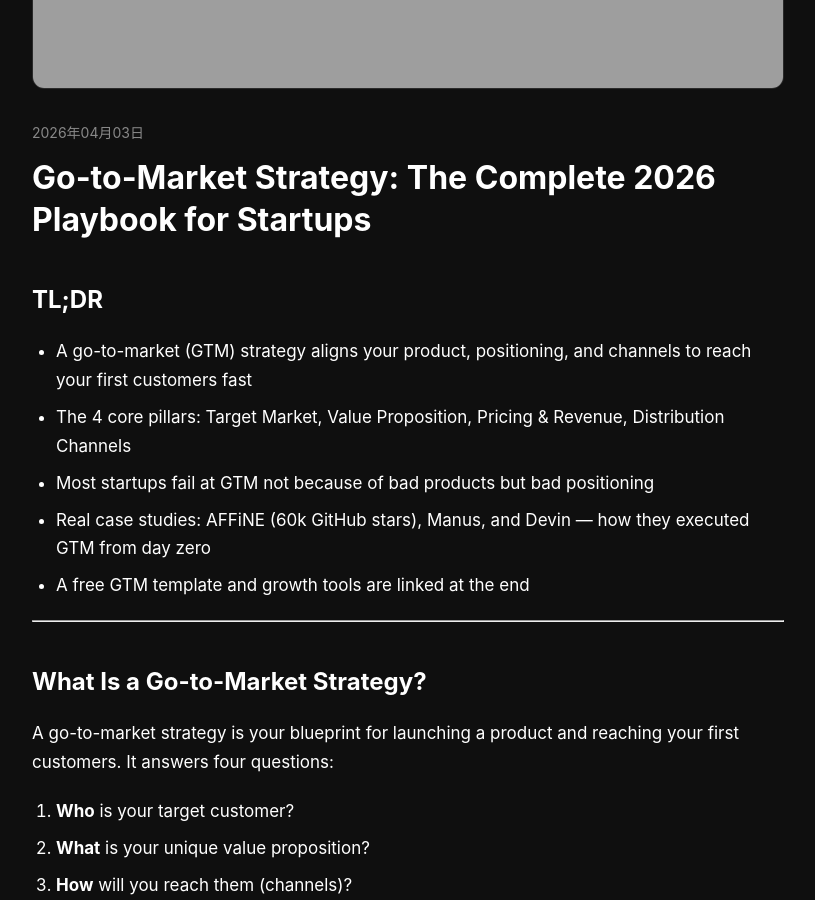
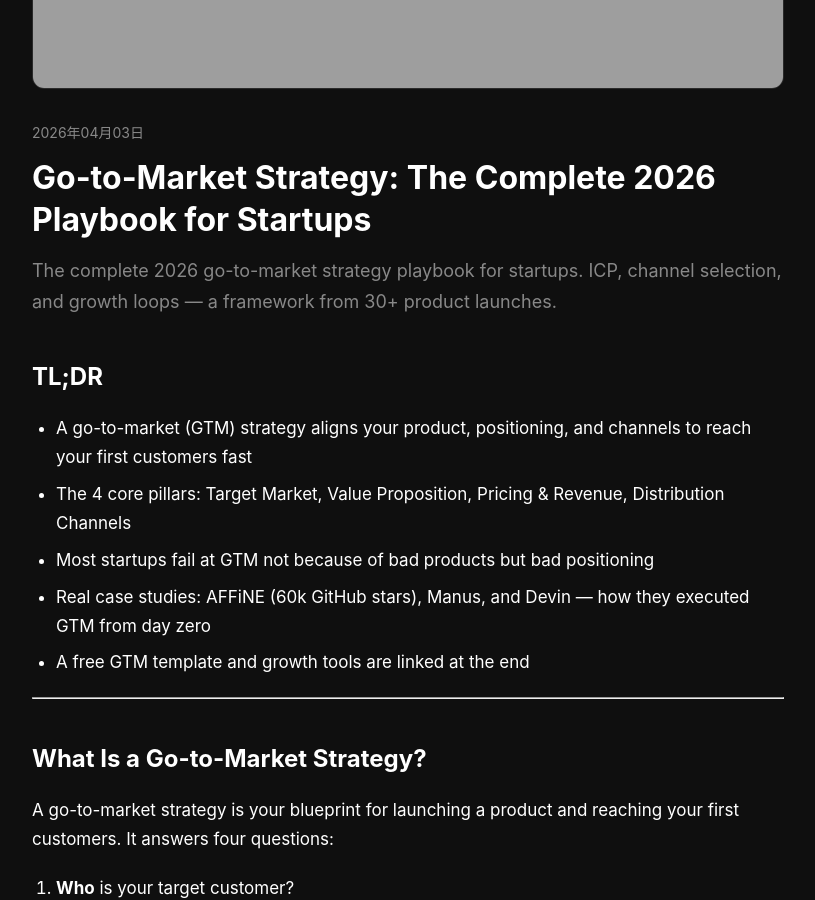
Before and after one commit to Gingiris/growth-tools, a Jekyll site: the page built from _posts/2026-04-03-go-to-market-strategy-the-complete-2026-playbook-for-startups.md, in a window 1280 px wide and 900 px high, scrolled down 587 px. Shown: the whole window, without its empty margins (232-1047 px from the left). Built offline with Jekyll 4.4.1, drawn with Linux system fonts in a browser that asks for light colours.

Commit message:
seo: add meta description to 2026-04-03-go-to-market-strategy-the-complete-2026-playbook-for-startups.md

```diff
--- a/_posts/2026-04-03-go-to-market-strategy-the-complete-2026-playbook-for-startups.md
+++ b/_posts/2026-04-03-go-to-market-strategy-the-complete-2026-playbook-for-startups.md
@@ -4,6 +4,7 @@ title: "Go-to-Market Strategy: The Complete 2026 Playbook for Startups"
 date: 2026-04-03
 canonical_url: https://gingiris.github.io/growth-tools/blog/2026/04/go-to-market-strategy-the-complete-2026-playbook-for-startups/
 image: "https://gingiris.github.io/growth-tools/assets/images/blog-saas-gtm.jpg"
+description: "The complete 2026 go-to-market strategy playbook for startups. ICP, channel selection, and growth loops — a framework from 30+ product launches."
 ---
 ## TL;DR
 
```
